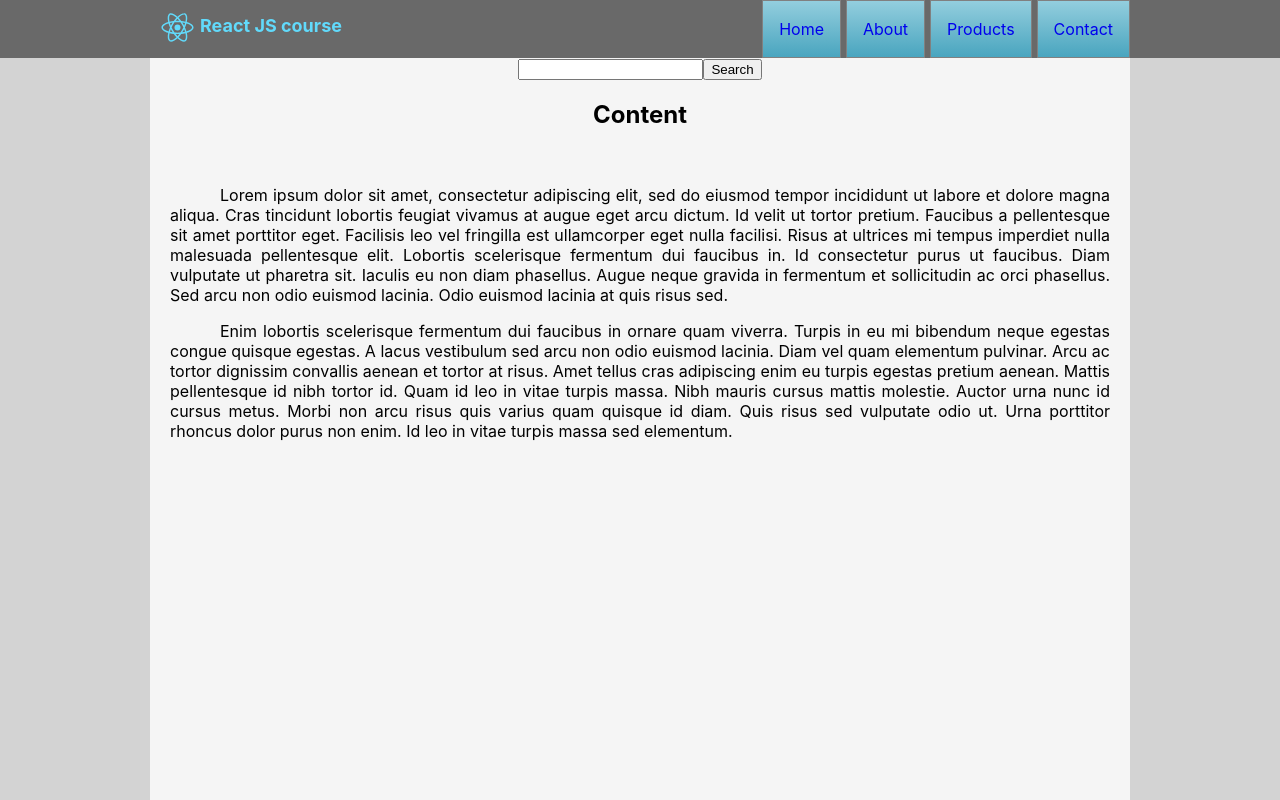
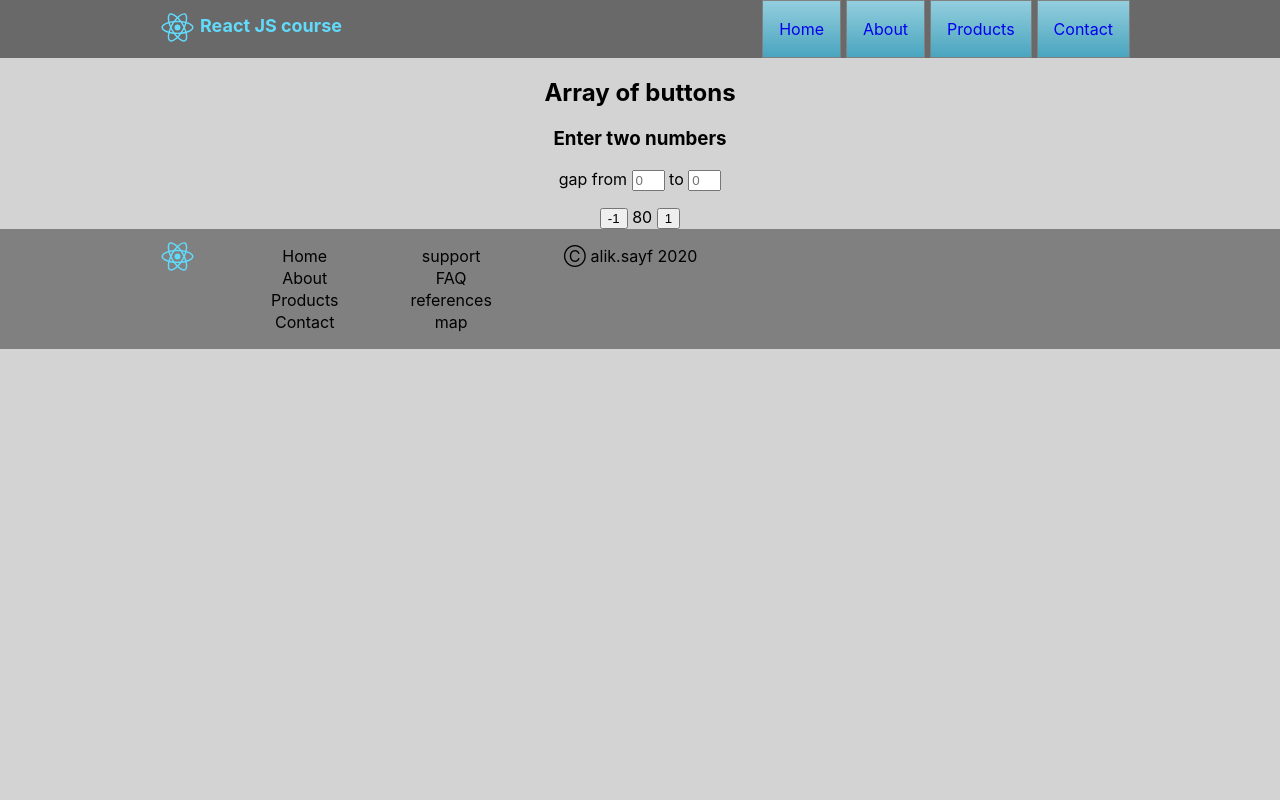
Before and after one commit to aliksayf/React-Project, a React (Create React App) app: page / in a window 1280 px wide. Shown: the top 800 px of the page. Built offline with nearby package versions, Linux system fonts and the light colour scheme.

Commit message:
buttons assignment

```diff
--- a/src/App.js
+++ b/src/App.js
@@ -4,6 +4,7 @@ import './App.css';
 import Header from "./Header";
 import Footer from "./Footer";
 import Content from "./Content";
+import Number from "./buttons/Number";
 
 
 const item = [
@@ -53,7 +54,8 @@ function App() {
     return (
         <div className="App">
             <Header menuItem={item}/>
-            <Content/>
+            {/*<Content/>*/}
+            <Number/>
             <Footer menuItem={item} menuFooter={itemFooter} menuCopy={copyRight}/>
         </div>
     );
--- a/src/Header.js
+++ b/src/Header.js
@@ -11,7 +11,7 @@ function Header(props) {
             <div className='header-content'>
                 <Logo/>
                 <div className='logoName'>React JS course</div>
-                <Menu menuItem={props.menuItem}/>
+                <Menu menuItem={props.menuItem} />
             </div>
 
         </header>
--- a/src/Menu.js
+++ b/src/Menu.js
@@ -6,7 +6,7 @@ function Menu(props) {
 
     return <nav>
         <ul>
-            {props.menuItem.map(el => <MenuItem key={el.text} menuData={el}/>)}
+            {props.menuItem.map(el => <MenuItem key={el.text} menuData={el} />)}
         </ul>
     </nav>;
 }
--- a/src/MenuItem.js
+++ b/src/MenuItem.js
@@ -1,5 +1,4 @@
 import React from 'react';
-import logo from './logo.svg';
 
 function MenuItem(props) {
     console.log();
--- /dev/null
+++ b/src/buttons/Number.js
@@ -0,0 +1,57 @@
+import React, { useState } from "react";
+import Btn from './btn';
+
+export default function Number() {
+
+    const [initArr, setInitArr] = useState([0, 0]);
+    const [btnArr, setBtnArr] = useState([1]);
+    const [total, setTotal] = useState(80);
+    const [warn, setWarn] = useState(null);
+
+
+    const userInput = (e, idx) => {
+        if (e.target.value > 10000) setWarn('The number is too big');
+        if (isNaN(e.target.value)) setWarn('Please enter a number');
+
+        else if (e.target.value > 0) {
+
+            let tempArr = initArr;
+            tempArr[idx] = e.target.value;
+            setInitArr([...tempArr]);
+
+            let newArr = [...initArr];
+            newArr.sort((a, b) => +a - +b);
+            let resArr = [];
+            for (let i = +newArr[0]; i <= +newArr[newArr.length - 1]; i++) {
+                if (i !== 0) {
+                    resArr.push(i);
+                }
+            }
+            resArr.sort((a, b) => a - b);
+            setBtnArr([...resArr])
+            setWarn(null)
+        }else setWarn('Enter a positive number')
+    };
+
+    const changeTotal = (value) => {
+        setTotal(total + value)
+    }
+
+    return (
+        <div className="App">
+            <h2>Array of buttons</h2>
+            <h3>Enter two numbers</h3>
+            <h3 style={{ color: 'red'}}>{warn}</h3>
+            gap from  <span/>
+            <input size='1' onChange={(e) => userInput(e, 0)} placeholder='0'></input>
+            <span/> to <span/>
+            <input size='1' onChange={(e) => userInput(e, 1)} placeholder='0'></input>
+            <p/>
+            <div>
+                {btnArr.reverse().map((el, i) =><Btn key={-el} name={-el} changeTotal={changeTotal}/> )}
+                <span/> {total} <span/>
+                {btnArr.reverse().map((el, i) =><Btn key={el} name={el} changeTotal={changeTotal}/> )}
+            </div>
+        </div>
+    );
+}
--- /dev/null
+++ b/src/buttons/btn.js
@@ -0,0 +1,9 @@
+import React from 'react';
+
+export default function Btn(props) {
+
+
+    return (
+        <button onClick={()=>props.changeTotal(props.name)}>{props.name}</button>
+    )
+}
```
Also changed, not shown: src/Products.js (added, +29 -0 lines), 1 other file (tests, documents, lock files or other folders).
